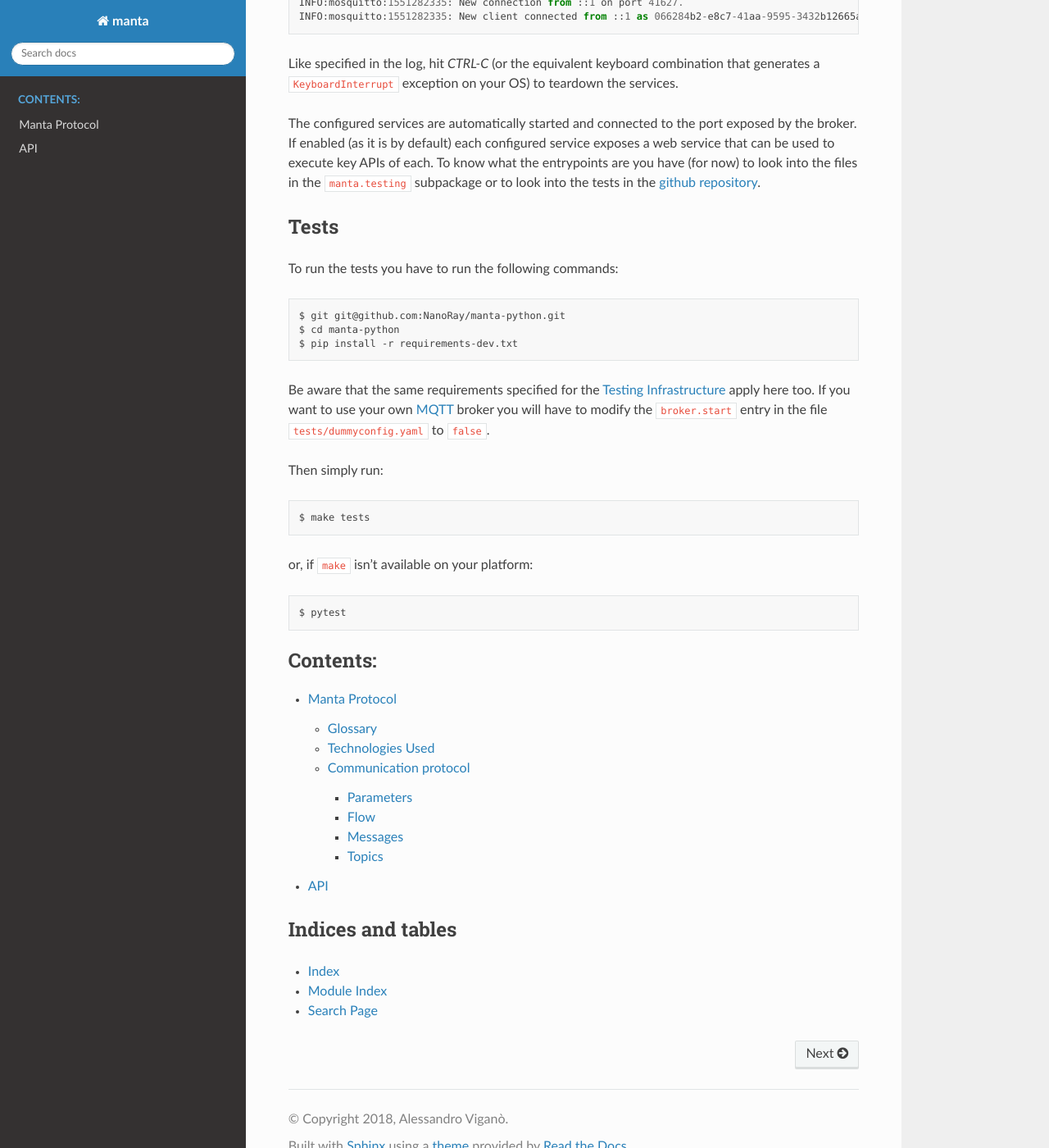
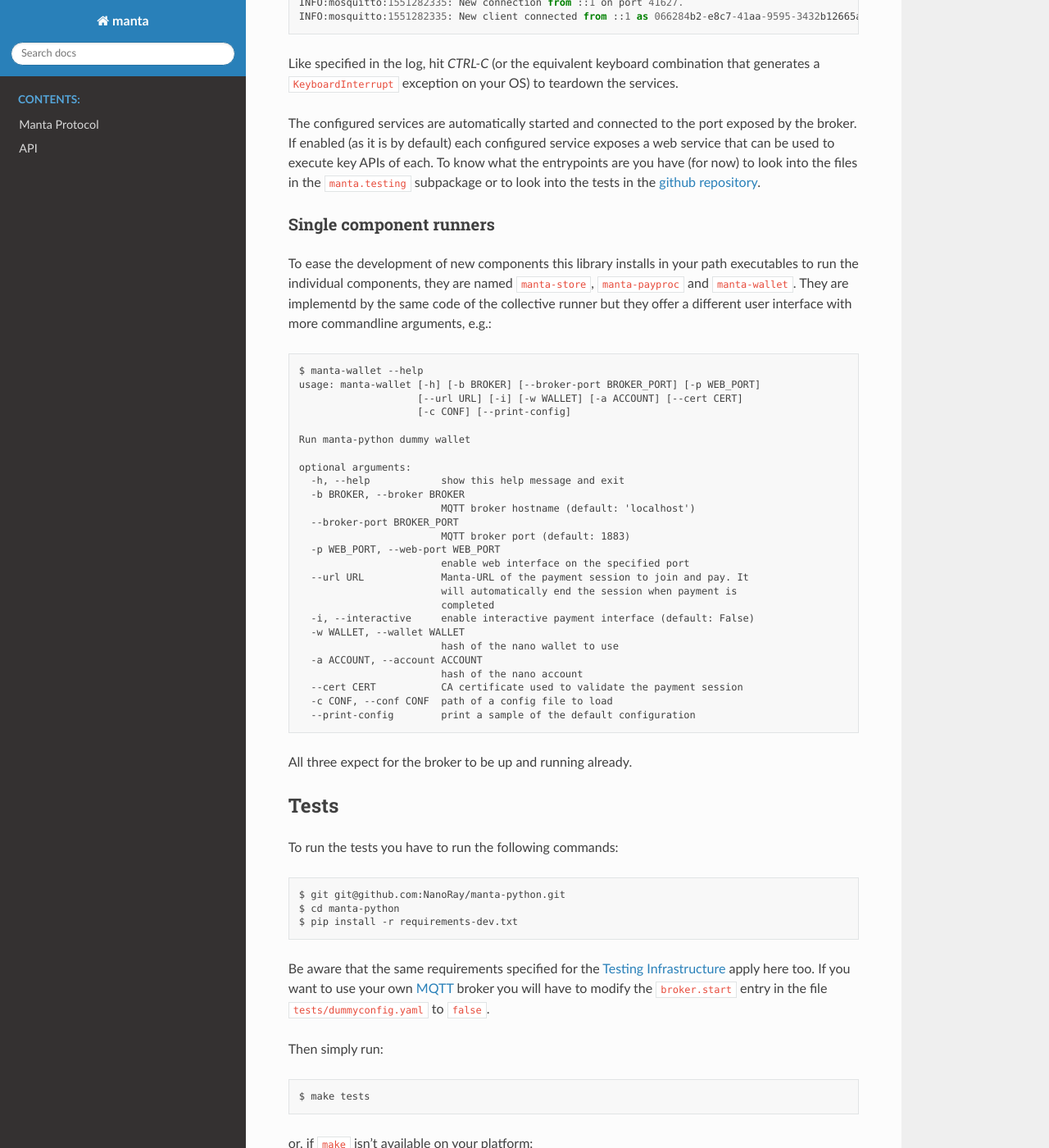
Before and after one commit to appiapay/manta-python, a Sphinx documentation site: the page built from docs/index.rst, in a window 1280 px wide and 1400 px high, scrolled down 1458 px. Shown: the whole window at 82% size. Built offline with Sphinx 7.4.7 and the Read the Docs theme 2.0.0, drawn with Linux system fonts in a browser that asks for light colours.

Commit message:
Document the presence of the single component runners

```diff
--- a/docs/index.rst
+++ b/docs/index.rst
@@ -87,6 +87,44 @@ into the tests in the `github repository`_.
 
 .. _github repository: https://github.com/NanoRay/manta-python
 
+Single component runners
+~~~~~~~~~~~~~~~~~~~~~~~~
+
+To ease the development of new components this library installs in
+your path executables to run the individual components, they are named
+``manta-store``, ``manta-payproc`` and ``manta-wallet``. They are
+implementd by the same code of the collective runner but they offer a
+different user interface with more commandline arguments, e.g.::
+
+ $ manta-wallet --help
+ usage: manta-wallet [-h] [-b BROKER] [--broker-port BROKER_PORT] [-p WEB_PORT]
+                     [--url URL] [-i] [-w WALLET] [-a ACCOUNT] [--cert CERT]
+                     [-c CONF] [--print-config]
+
+ Run manta-python dummy wallet
+
+ optional arguments:
+   -h, --help            show this help message and exit
+   -b BROKER, --broker BROKER
+                         MQTT broker hostname (default: 'localhost')
+   --broker-port BROKER_PORT
+                         MQTT broker port (default: 1883)
+   -p WEB_PORT, --web-port WEB_PORT
+                         enable web interface on the specified port
+   --url URL             Manta-URL of the payment session to join and pay. It
+                         will automatically end the session when payment is
+                         completed
+   -i, --interactive     enable interactive payment interface (default: False)
+   -w WALLET, --wallet WALLET
+                         hash of the nano wallet to use
+   -a ACCOUNT, --account ACCOUNT
+                         hash of the nano account
+   --cert CERT           CA certificate used to validate the payment session
+   -c CONF, --conf CONF  path of a config file to load
+   --print-config        print a sample of the default configuration
+
+All three expect for the broker to be up and running already.
+
 Tests
 =====
 
```
